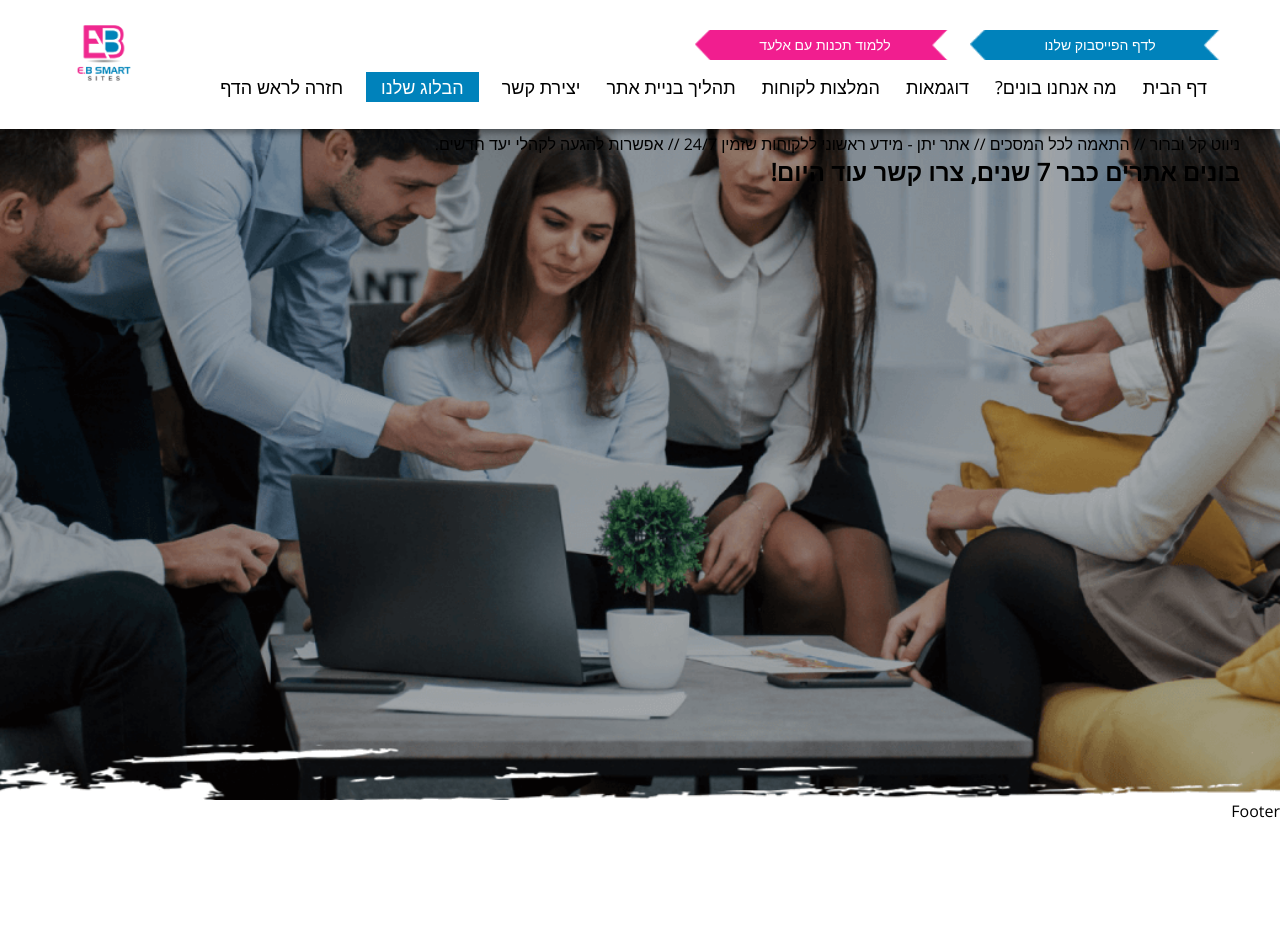
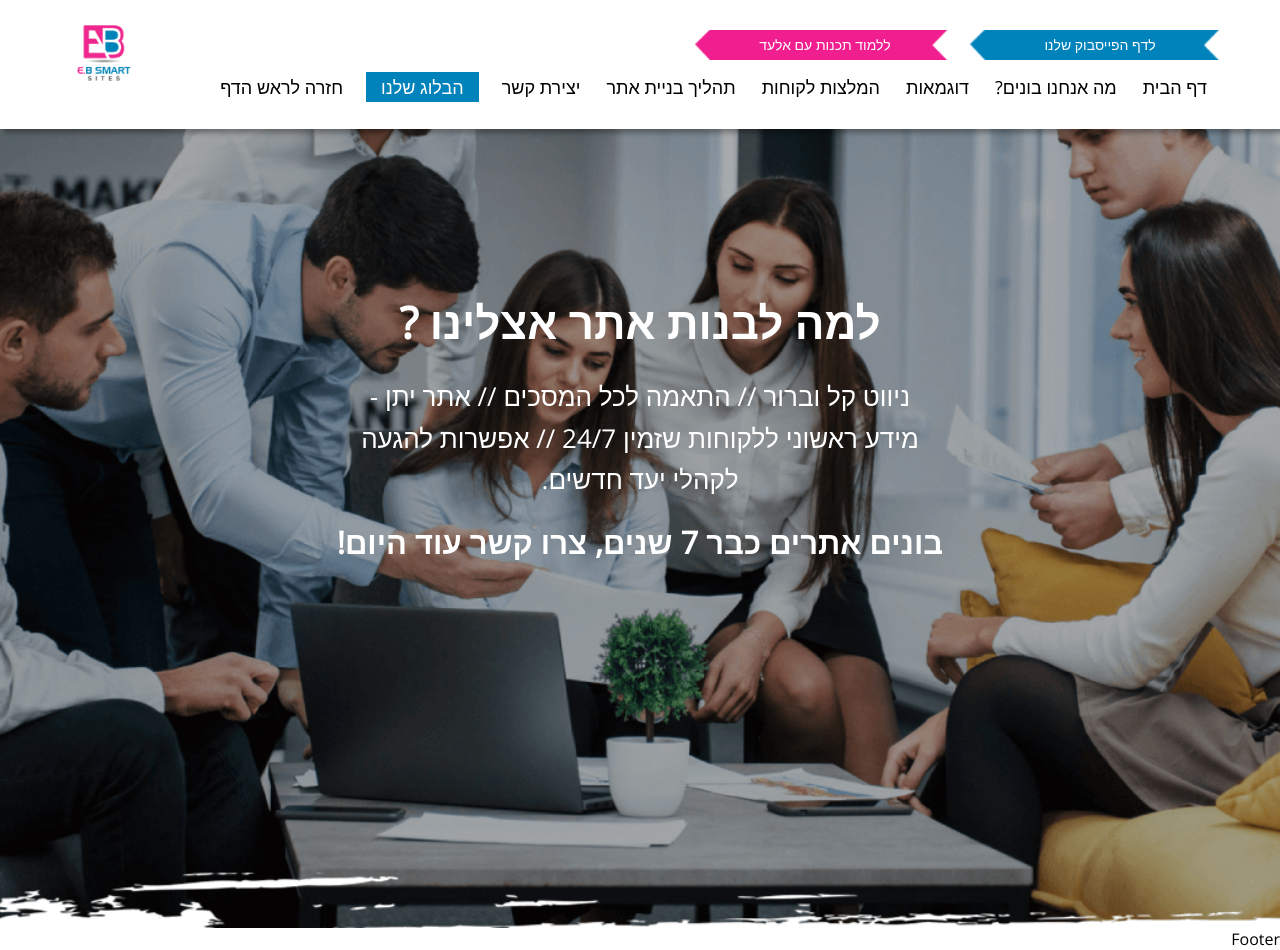
Before and after one commit to elad326/eladb.site, a React (Create React App) app: page / in a window 1280 px wide. Before the commit the page ends 822 px from the top, so only its background shows below. Built offline with nearby package versions, Linux system fonts and the light colour scheme.

Commit message:
secont update

```diff
--- a/src/components/EnterSite.js
+++ b/src/components/EnterSite.js
@@ -13,6 +13,8 @@ function EnterSite({ bgImgUrl }) {
   return (
     <section className='site-enter' style={enterStyle}>
 
+      <div className='enter-site-text'>
+
           <h1>למה לבנות אתר אצלינו ?</h1>
           <p>
               ניווט קל וברור // התאמה לכל המסכים //
@@ -21,6 +23,8 @@ function EnterSite({ bgImgUrl }) {
           </p>
           <h2>בונים אתרים כבר 7 שנים, צרו קשר עוד היום!</h2>
 
+      </div>
+
     </section>
   )
 }
--- a/src/components/enterSite.css
+++ b/src/components/enterSite.css
@@ -10,7 +10,34 @@ section.site-enter{
     background-size: cover;
     height: 100vh;
     padding: 100px 40px;
+    margin-top: 128px;
+}
 
+section.site-enter h1,
+section.site-enter h2,
+section.site-enter p{
+    color: #fff;
+    text-align: center;
+}
+
+div.enter-site-text{
+    padding-top: 50px;
+    line-height: 2;
+}
+
+section.site-enter h1{
+    font-size: 44px;
+}
+
+section.site-enter p{
+    font-size: 26px;
+    width: 47%;
+    margin: 10px auto;
+    line-height: 1.6;
+}
+
+section.site-enter h2{
+    font-size: 31px;
 }
 
 @media only screen and (max-width: 768px){
```
Lines whose indentation alone changed are shown as unchanged.
